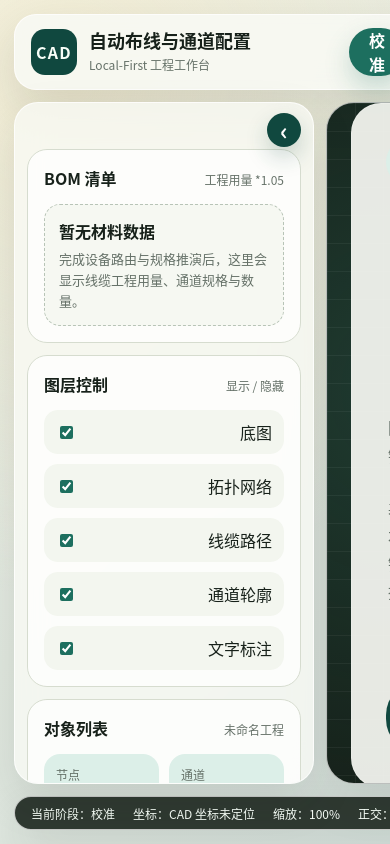
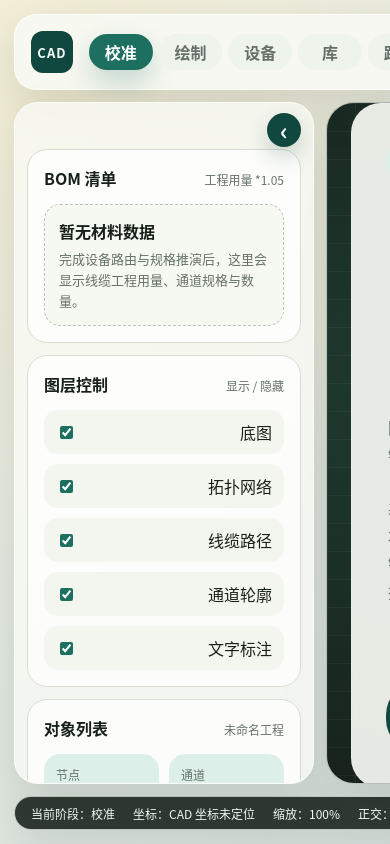
Before and after one commit to HAOWEM97/CAD_helper, a React (Vite) app: page / in a window 390 px wide. Shown: the top 844 px of the page. Built offline with nearby package versions, Linux system fonts and the light colour scheme.

Commit message:
fix: simplify toolbar actions

```diff
--- a/src/components/toolbar/TopToolbar.tsx
+++ b/src/components/toolbar/TopToolbar.tsx
@@ -1,9 +1,6 @@
 import type { WorkflowStep } from '@/domain/project/types';
-import { buildCadScriptExport } from '@/domain/cad-export/cadScript';
 import { useAppDispatch } from '@/hooks/useAppDispatch';
 import { useAppSelector } from '@/hooks/useAppSelector';
-import { downloadTextFile, timestampForFilename } from '@/services/file/downloadTextFile';
-import { selectProject } from '@/state/selectors/projectSelectors';
 import { selectActiveStep } from '@/state/selectors/uiSelectors';
 import {
   setActiveStep,
@@ -28,22 +25,6 @@ export function TopToolbar() {
   const orthogonalLock = useAppSelector((state) => state.ui.orthogonalLock);
   const snappingEnabled = useAppSelector((state) => state.ui.snappingEnabled);
   const topologyToolMode = useAppSelector((state) => state.ui.topologyToolMode);
-  const project = useAppSelector(selectProject);
-
-  function exportCadScript() {
-    const result = buildCadScriptExport(project, 'bas');
-    dispatch(setActiveStep('export'));
-    if (!result.canExport) {
-      window.alert(result.message);
-      return;
-    }
-
-    downloadTextFile(
-      `CAD脚本-${timestampForFilename()}.bas`,
-      result.text,
-      'text/plain;charset=utf-8',
-    );
-  }
 
   return (
     <header className="top-toolbar">
@@ -107,9 +88,6 @@ export function TopToolbar() {
         <button className="primary-button" type="button">
           保存工程
         </button>
-        <button className="primary-button" onClick={exportCadScript} type="button">
-          导出 CAD 脚本
-        </button>
       </div>
     </header>
   );
--- a/src/styles/global.css
+++ b/src/styles/global.css
@@ -60,9 +60,9 @@ button {
 
 .top-toolbar {
   display: grid;
-  grid-template-columns: 300px minmax(0, 1fr) auto;
-  align-items: center;
-  gap: 18px;
+  grid-template-columns: minmax(220px, 300px) minmax(340px, 1fr) max-content;
+  align-items: center;
+  gap: 12px;
   padding: 12px 16px;
   border-radius: 22px;
   background: rgb(249 250 245 / 86%);
@@ -101,7 +101,8 @@ button {
 
 .step-nav {
   display: grid;
-  grid-template-columns: repeat(7, minmax(56px, 1fr));
+  min-width: 0;
+  grid-template-columns: repeat(7, minmax(44px, 1fr));
   gap: 8px;
 }
 
@@ -111,7 +112,7 @@ button {
   border: 0;
   border-radius: 999px;
   min-height: 36px;
-  padding: 0 14px;
+  padding: 0 12px;
   transition:
     transform 150ms ease,
     background 150ms ease,
@@ -120,9 +121,15 @@ button {
 }
 
 .step-button {
+  min-width: 0;
   background: #eef3ec;
   color: var(--muted);
   font-weight: 700;
+}
+
+.step-button span {
+  display: block;
+  line-height: 1.15;
 }
 
 .step-button.active,
@@ -140,8 +147,14 @@ button {
 
 .toolbar-actions {
   display: flex;
+  flex: 0 0 auto;
   align-items: center;
   gap: 8px;
+}
+
+.toolbar-actions .ghost-button,
+.toolbar-actions .primary-button {
+  white-space: nowrap;
 }
 
 .segmented-control {
@@ -182,6 +195,39 @@ button {
   background: var(--accent-strong);
   color: #ffffff;
   font-weight: 800;
+}
+
+@media (max-width: 1180px) {
+  .top-toolbar {
+    grid-template-columns: 48px minmax(320px, 1fr) max-content;
+    gap: 10px;
+  }
+
+  .brand-block > div {
+    display: none;
+  }
+
+  .brand-mark {
+    width: 42px;
+    height: 42px;
+    border-radius: 12px;
+    font-size: 13px;
+  }
+
+  .step-nav {
+    grid-template-columns: repeat(7, minmax(40px, 1fr));
+    gap: 6px;
+  }
+
+  .step-button,
+  .ghost-button,
+  .primary-button {
+    padding: 0 10px;
+  }
+
+  .toolbar-actions {
+    gap: 6px;
+  }
 }
 
 .danger-button {
```
